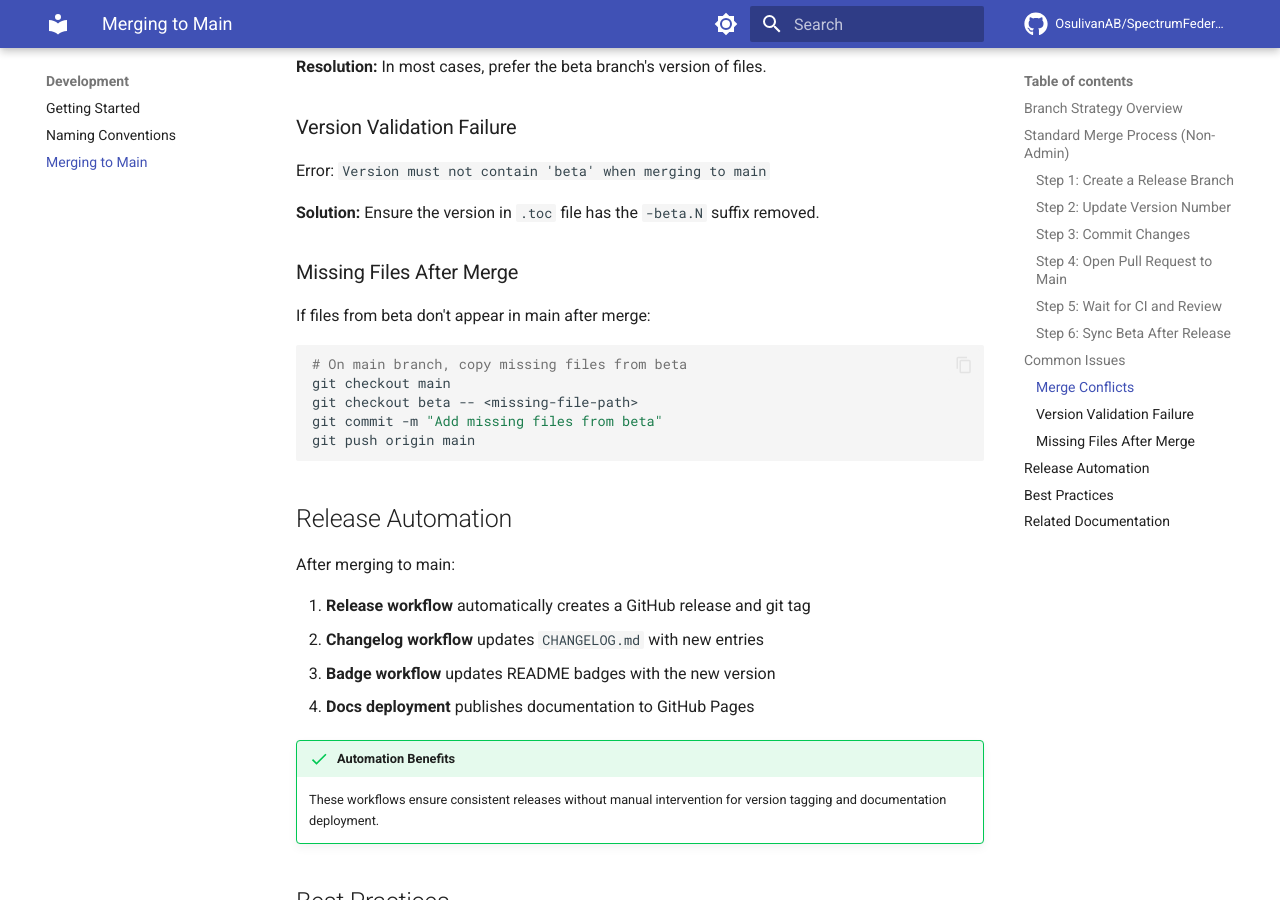
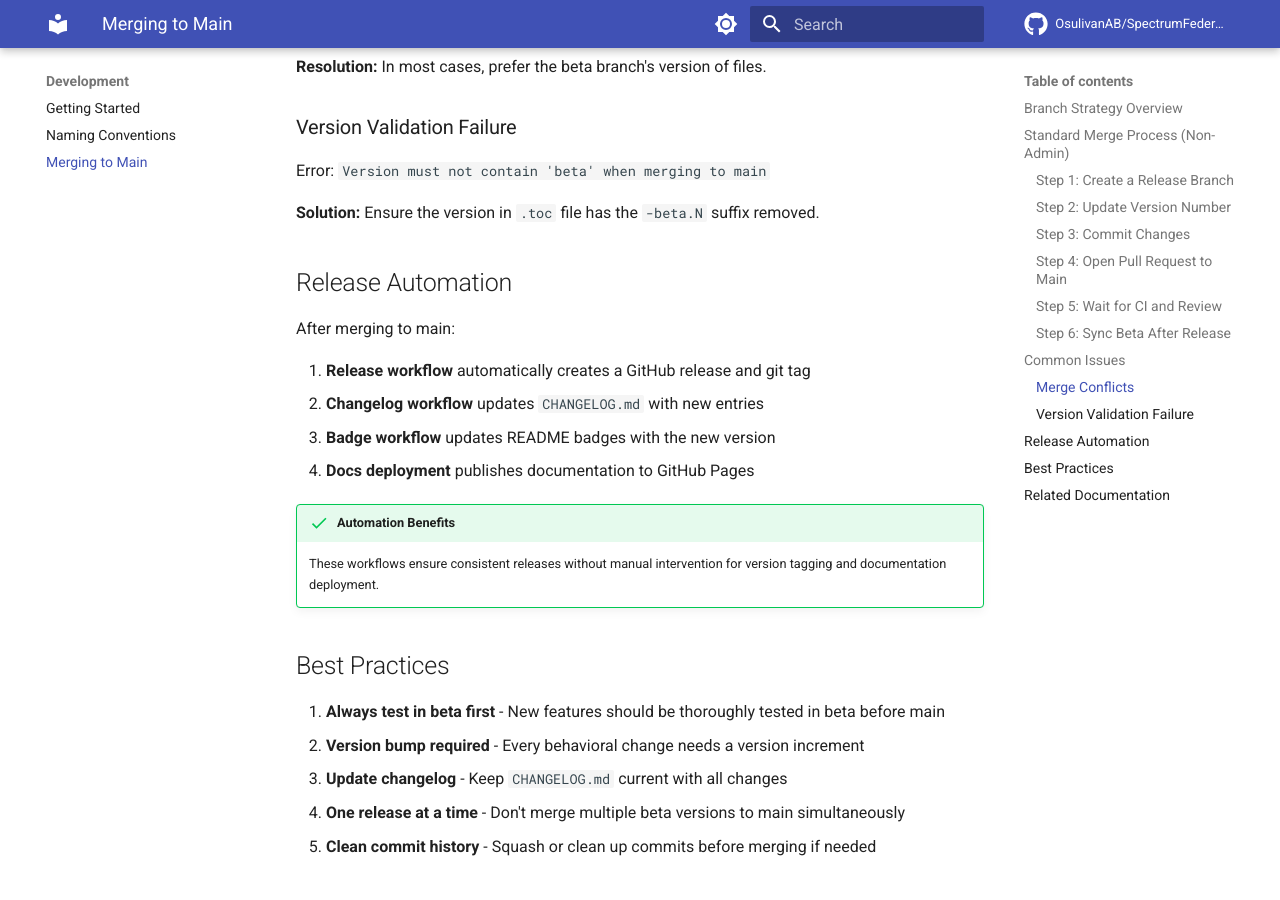
Before and after one commit to OsulivanAB/SpectrumFederation, an MkDocs documentation site: the page built from docs/development/merging-to-main.md, in a window 1280 px wide and 900 px high, scrolled down 2852 px. Built offline with MkDocs 1.6.1 and Material for MkDocs 9.7.7, drawn with Linux system fonts in a browser that asks for light colours; comment, search, counter and statistics services are not loaded.

Commit message:
docs: remove 'Missing Files After Merge' section from merge guide

````diff
--- a/docs/development/merging-to-main.md
+++ b/docs/development/merging-to-main.md
@@ -122,18 +122,6 @@ Error: `Version must not contain 'beta' when merging to main`
 
 **Solution:** Ensure the version in `.toc` file has the `-beta.N` suffix removed.
 
-### Missing Files After Merge
-
-If files from beta don't appear in main after merge:
-
-```bash
-# On main branch, copy missing files from beta
-git checkout main
-git checkout beta -- <missing-file-path>
-git commit -m "Add missing files from beta"
-git push origin main
-```
-
 ## Release Automation
 
 After merging to main:
````
